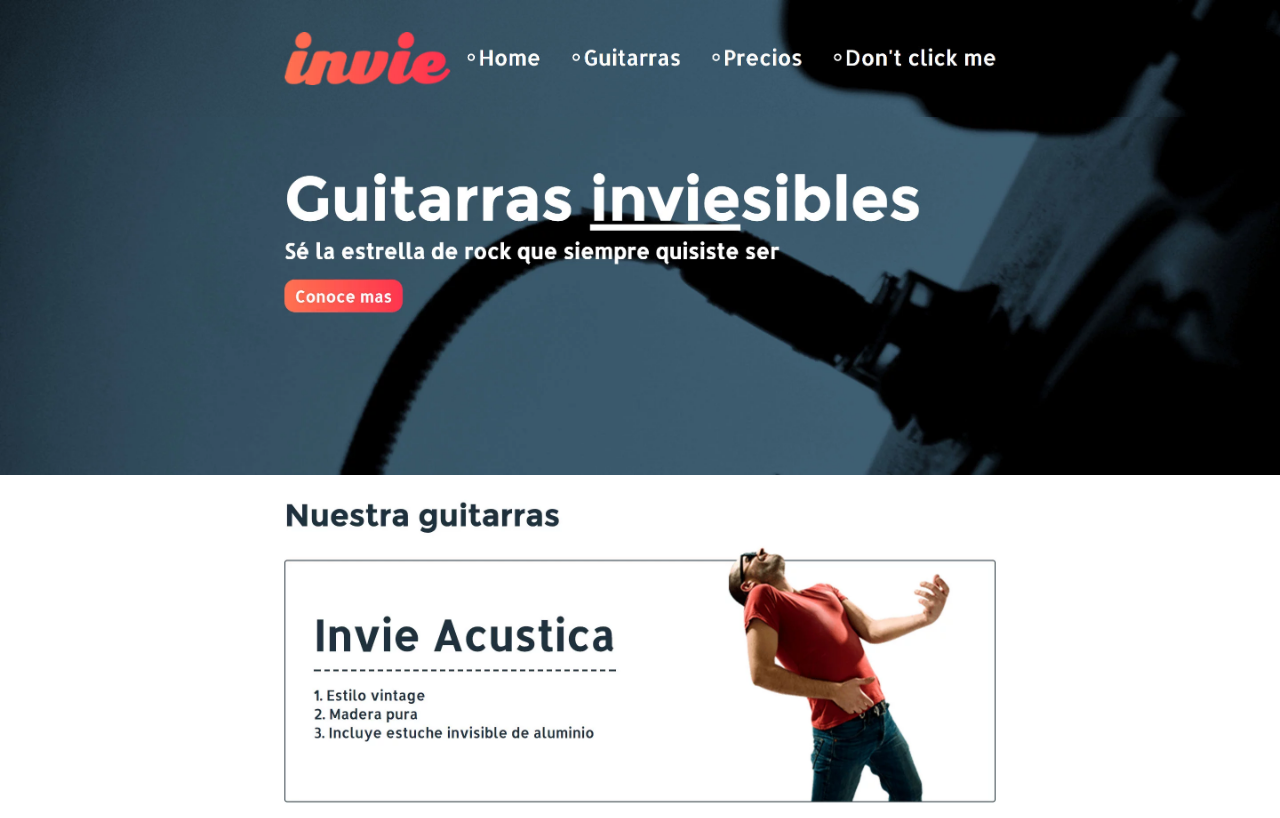
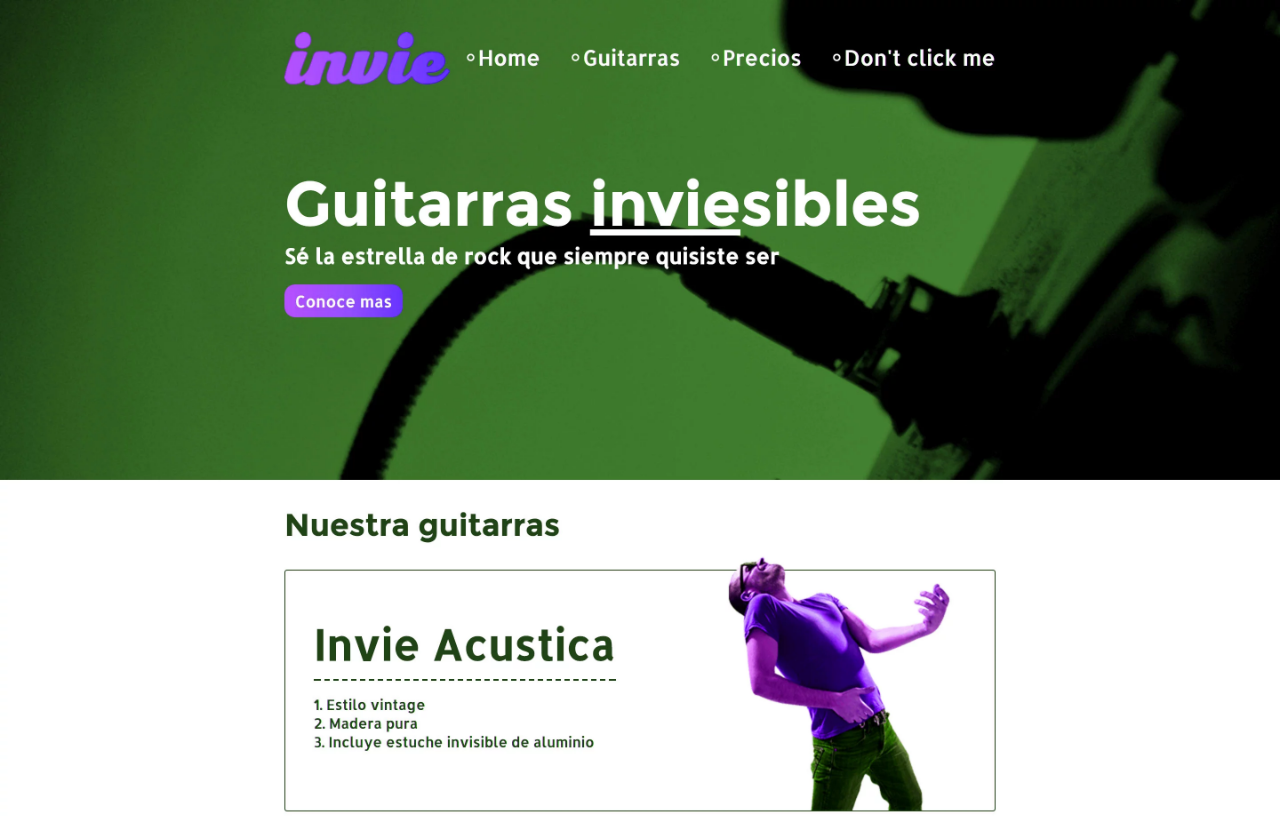
Before and after one commit to Brlee25/invie-github, a plain HTML site: page index.html in a window 1280 px wide. Shown: the top 818 px of the page. Drawn offline with Linux system fonts and the light colour scheme.

Commit message:
nueva version de invie

```diff
--- a/index.html
+++ b/index.html
@@ -14,8 +14,6 @@
     </style>
   </head>
   <body>
-    <img src="img/header.jpg" alt="">
-    <img src="img/hero.webp" alt="">
-    <img src="img/acustica.webp" alt="">
+    <img src="img/nueva-version.webp" alt="">
   </body>
 </html>
```
Also changed, not shown: img/nueva-version.webp (added).
